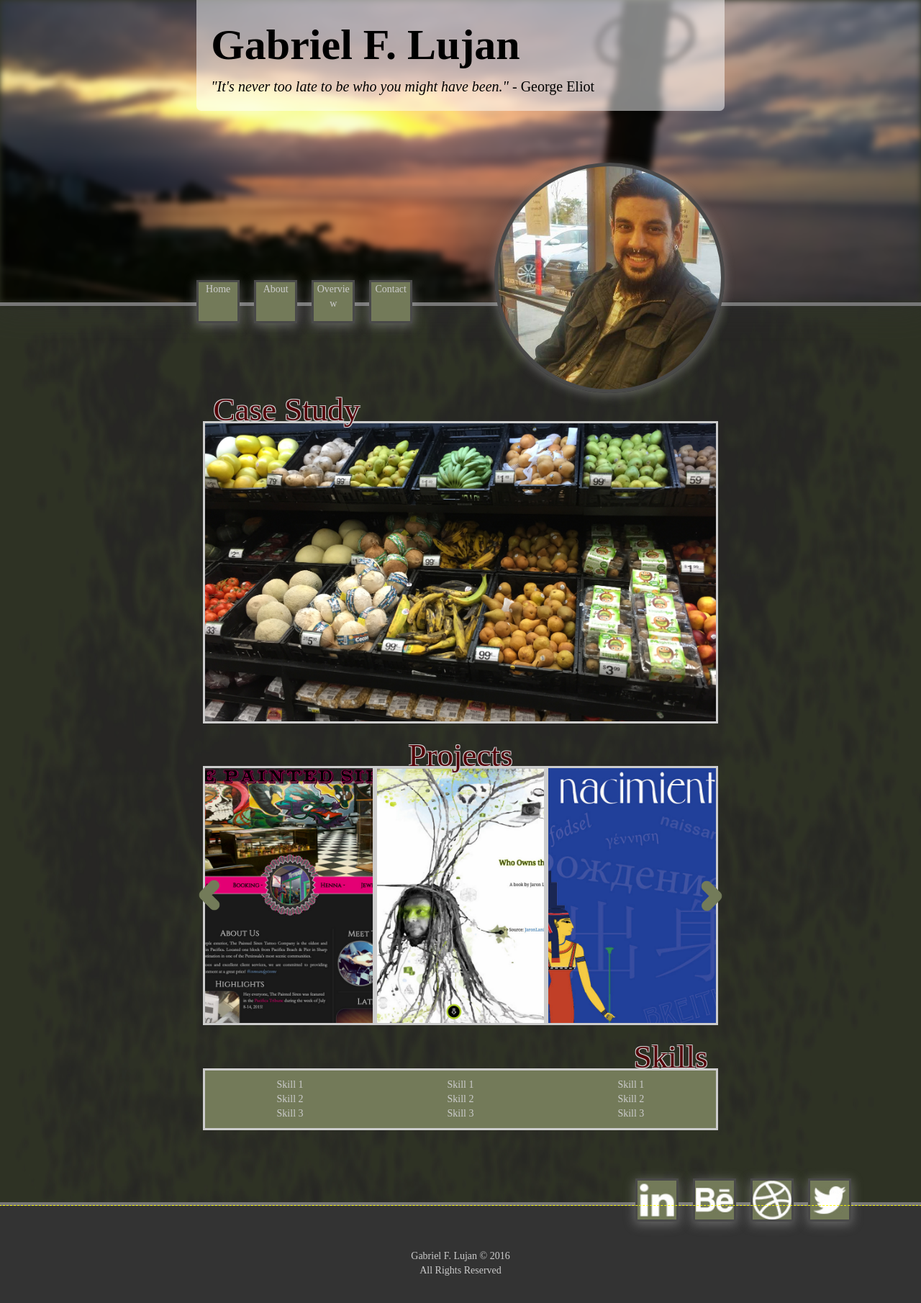
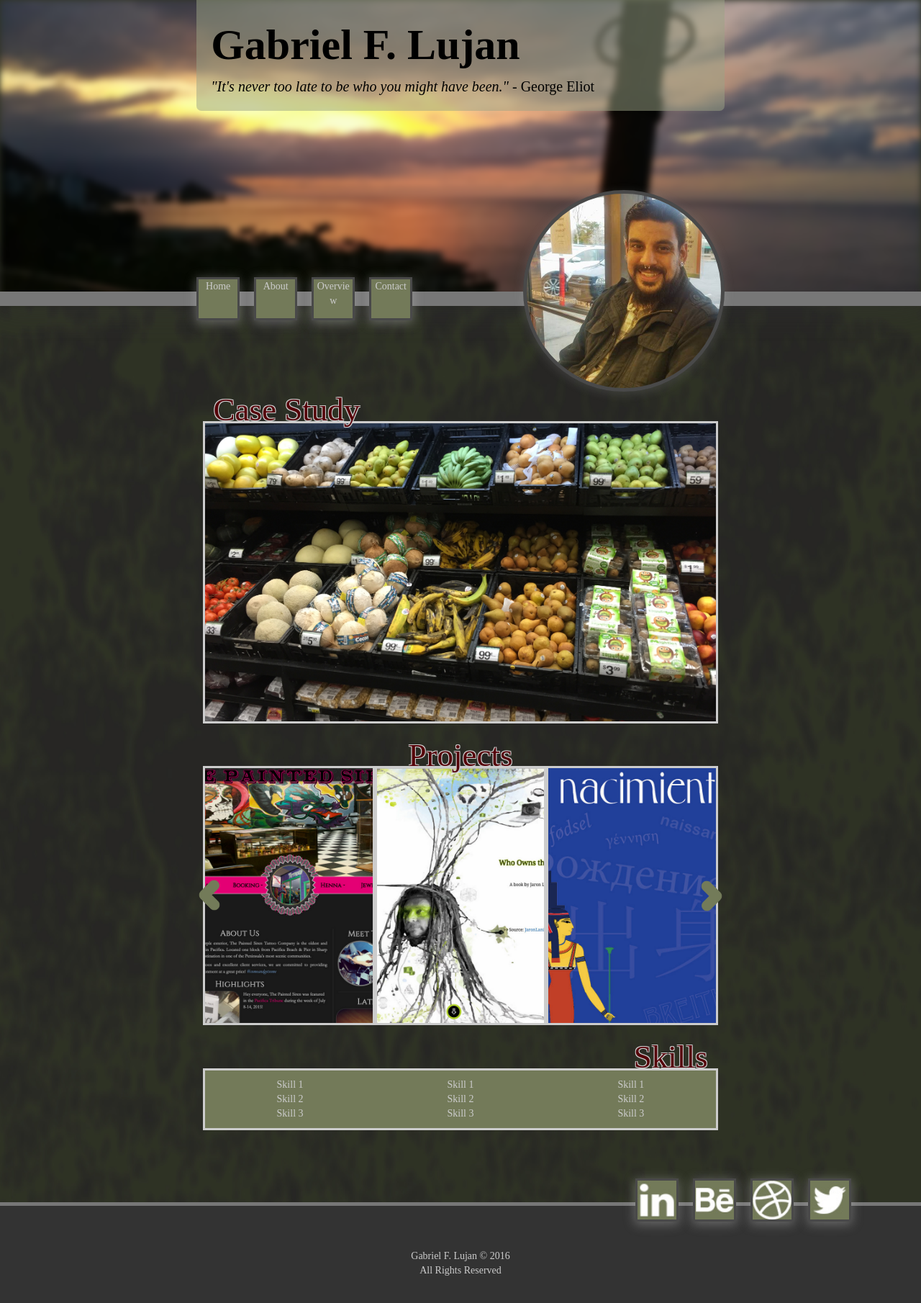
Before and after one commit to metal-gabe/gfl2-website, a PHP site: page / in a window 1280 px wide. Shown: the whole page at 72% size. Run offline with PHP 8.4, Linux system fonts and the light colour scheme; some web fonts are replaced.

Commit message:
added some polishing to the header and nav sections, started working on the nav icons in AI CS6

```diff
--- a/styles/css/main.css
+++ b/styles/css/main.css
@@ -43,7 +43,7 @@ body
 	background-image: url(../img/bg/map-texture.jpg);
 	background-repeat: no-repeat;
 	background-position: center;
-    background-size: 100% 100%;
+	background-size: 115% 100%;
 }
 a
 {
@@ -78,7 +78,6 @@ h1
 #CONTAINER
 {
 	width: 56%;
-    min-height: 100vh;
 	margin: 0 auto;
 }
 header::before
@@ -110,8 +109,8 @@ header
 {
 	height: 42.5rem;
 
-    border-bottom: .5rem solid #777;
-    box-shadow: 0 0 50px 0 rgba(51,51,51,.5);
+	border-bottom: 2rem solid #777;
+	box-shadow: 0 0 50px 0 rgba(51,51,51,0.5);
 }
 div#intro
 {
@@ -120,8 +119,8 @@ div#intro
 	padding: 2rem;
 
 	color: #000;
-    border-radius: 0 0 .5em .5em;
-    background-color: rgba(255,255,255,.5);
+	border-radius: 0 0 0.5em 0.5em;
+	background-color: rgba(155,163,133,0.5);
 }
 p#gfl
 {
@@ -151,7 +150,7 @@ p#tagline > span::after
 div#head
 {
 	position: relative;
-    top: 17%;
+	top: 27%;
 
 	width: 56%;
 	height: 100%;
@@ -160,7 +159,7 @@ div#head
 nav#main
 {
 	position: relative;
-    top: 39%;
+	top: 30%;
 }
 nav#main > ul
 {
@@ -180,24 +179,24 @@ nav#main > ul > li
 
 	list-style-type: none;
 
-    border: .3rem solid #494949;
+	border: 0.3rem solid #494949;
 	background-color: #737a59;
-    box-shadow: 0 3px 14px 1px rgba(204,204,204,.35);
+	box-shadow: 0 3px 14px 1px rgba(204,204,204,0.35);
 }
 #hero
 {
 	float: right;
 
-    width: 32rem;
-    height: 32rem;
+	width: 28rem;
+	height: 28rem;
 
-    border: .5rem solid #494949;
+	border: 0.5rem solid #494949;
 	border-radius: 50%;
 	background-image: url(../img/hero/gabe.jpg);
 	background-repeat: no-repeat;
 	background-position: center;
 	background-size: cover;
-    box-shadow: 0 3px 14px 1px rgba(204,204,204,.35);
+	box-shadow: 0 3px 14px 1px rgba(204,204,204,0.15);
 }
 section#content
 {
@@ -380,8 +379,6 @@ div#legal
 	margin: 0 auto;
 
 	text-align: center;
-
-    outline: 1px dashed yellow;
 }
 
 
```
Also changed, not shown: other parts of styles/css/main.css (+11 -11 lines), 1 other file. Lines whose indentation alone changed are shown as unchanged.
